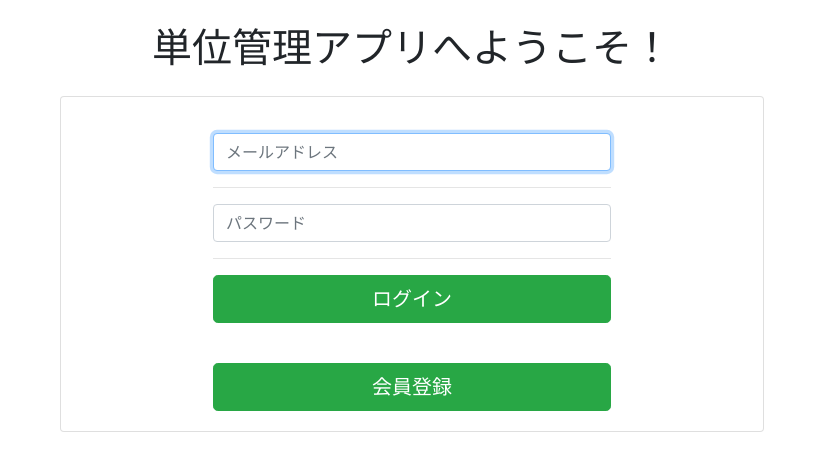
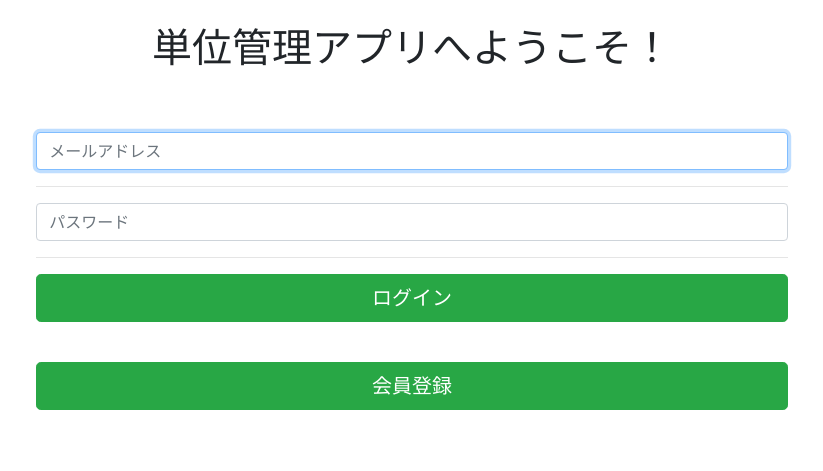
Before and after one commit to mokupuro/managment-app, a Django app: page /login/ in a window 1280 px wide. Shown: the part 56-527 px from the top of the page, without its empty margins (228-1051 px from the left). Run offline with Django 3.2, Linux system fonts and the light colour scheme; some libraries are stand-ins or nearby versions.

Commit message:
スマホ表示のログイン画面の修正

```diff
--- a/management-app/coursemanagement/managementapp/templates/login.html
+++ b/management-app/coursemanagement/managementapp/templates/login.html
@@ -1,12 +1,12 @@
 {% extends "base.html" %}
 
 {% block content %}
- <h1 class = "login-title text-lg-center mt-4 mb-4">単位管理アプリへようこそ！</h1>
+ <h1 class = "login-title text-lg-center mt-4 mb-4 col-12">単位管理アプリへようこそ！</h1>
 
-<div class="row card align-content-center pt-3" style = "width:55%; margin:0 auto;" >
+<div class="row align-content-center pt-3 ml-4 mr-4" style = " flex-direction: column;" >
     <!-- 左側、ログインエリア -->
 
-    <div class="card-img-top col-md-8">
+    <div class=" col-md-8">
         <div class="card-body">
             <form action="{% url 'login' %}" method="POST">
                 {{ form.non_field_errors }}
```
